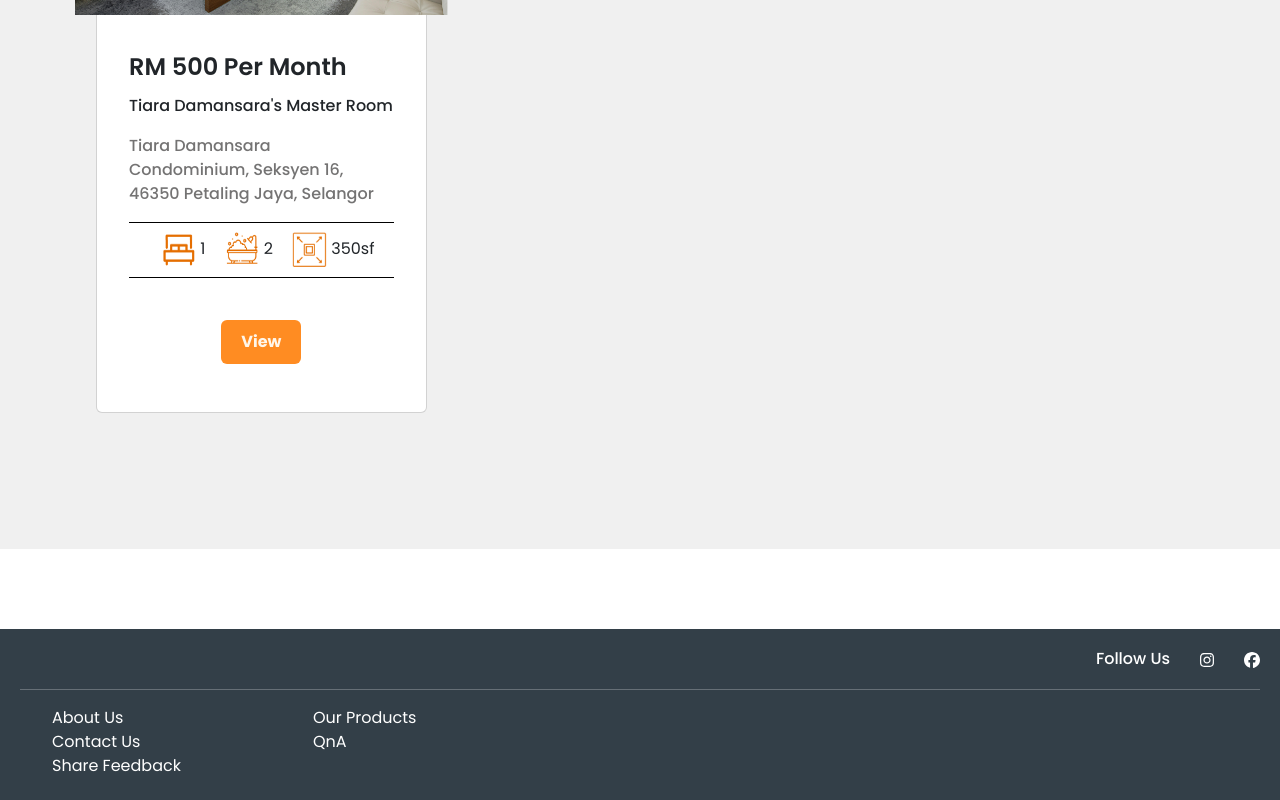
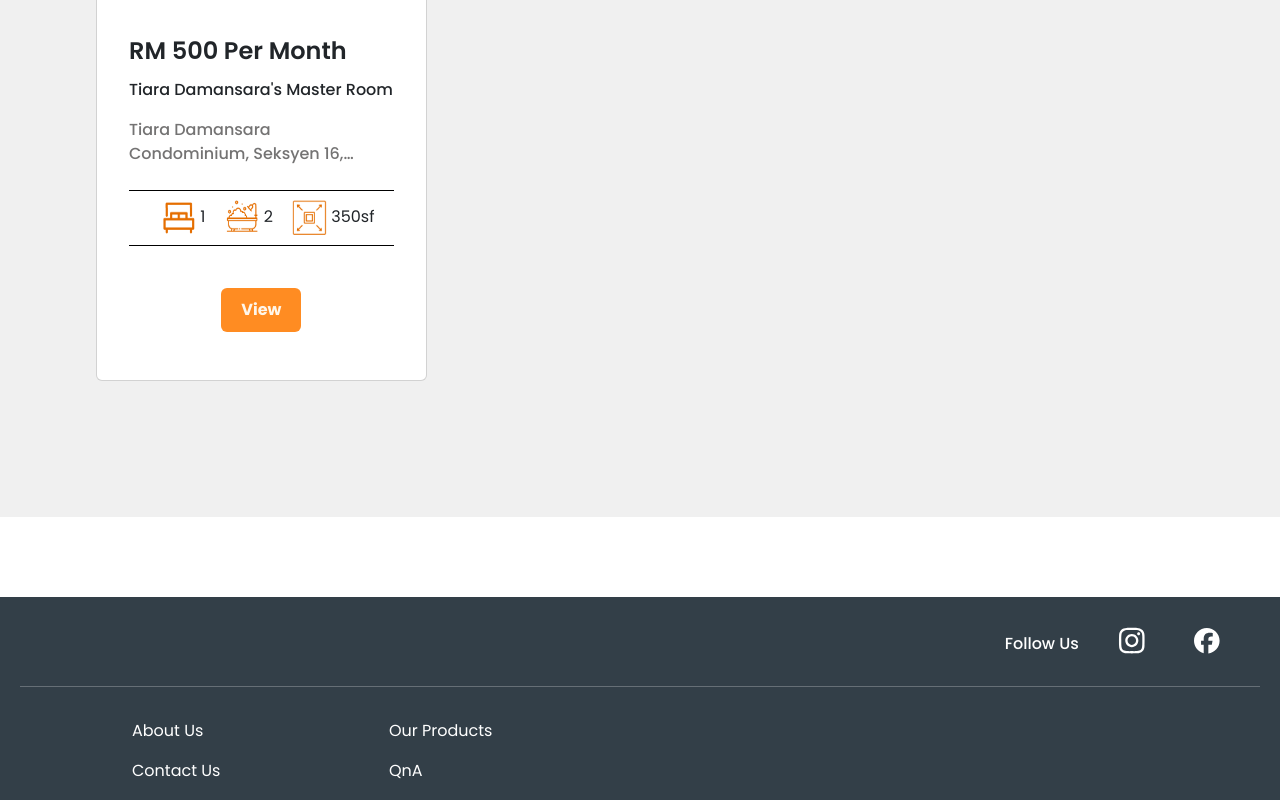
Before and after one commit to heng003/Wellbot_WebApplication, a React (Create React App) app in the folder client/: page /tenantHome in a window 1280 px wide. Shown: the part 2560-3360 px from the top of the page. Built offline with nearby package versions, Linux system fonts and the light colour scheme.

Commit message:
edit footer

```diff
--- a/client/src/GeneralPage/Commercial.jsx
+++ b/client/src/GeneralPage/Commercial.jsx
@@ -1,26 +1,44 @@
 import React, {useState} from "react";
 import './home.css';
+import CardProperty from "../component/CardProperty";
 import 'bootstrap/dist/js/bootstrap.bundle';
 
 const Commercial = () => {
 
     const [selectedOption1, setSelectedOption1] = useState("");
     const [selectedOption2, setSelectedOption2] = useState("");
+    const [isSearchClicked, setIsSearchClicked] = useState(false);
 
-  // Handler functions to update the selected value of each dropdown
     const handleDropdownChange1 = (event) => {
         setSelectedOption1(event.target.value);
     };
-
     const handleDropdownChange2 = (event) => {
         setSelectedOption2(event.target.value);
     };
+
+    const handleSearchButtonClick = () => {
+        setIsSearchClicked(true);
+    };
+
+    // Array of card data objects for frontend demo
+    const cardData = [
+        {
+            imgSrc: "Images/condo2.jpg",
+            cardTitle1: "RM 500 Per Month",
+            cardTitle2: "Tiara Damansara's Master Room",
+            cardText: "Tiara Damansara Condominium, Seksyen 16, 46350 Petaling Jaya, Selangor",
+            roomDetails: ["1", "2", "350sf"]
+        },
+
+    ];
 
     return(
         <div>
             <section id="filter">
                 <div className="container">
-                    <header className="subTitle text-center fs-2 fw-bolder mt-4">Find Your Dream Property</header>
+                    <header className="subTitle text-center fs-2 fw-bolder mt-4">
+                        Find Your Dream Property{isSearchClicked ? "Filter Result/s" : "Recommendations"}
+                    </header>
                     <div class="row row-cols-1 row-cols-md-2 g-5">
                         <div className="col">
                         <label htmlFor="location" className="filterTitle">Location</label>
@@ -52,33 +70,26 @@ const Commercial = () => {
                         </select>
                         </div>
                     </div>
-                    <button className="searchButton" type="button">Search</button>
+                    <button className="searchButton" type="button" onClick={handleSearchButtonClick}>Search</button>
                 </div>
             </section>
 
             <section id="recommendation">
-                <header className="recommendationTitle text-left fs-2 fw-bolder mt-4">Commercial</header>
-                <div class="row row-cols-1 row-cols-md-3 g-5">
-                    <div class="col">
-                        <div class="card h-100">
-                        <img src="Images/condo2.jpg" class="card-img-top" alt="house picture"/>
-                            <div class="card-body">
-                                <h4 class="card-title1">RM 500 Per Month</h4>
-                                <h6 class="card-title2">Tiara Damansara's Master Room</h6>
-                                <p class="card-text">Tiara Damansara Condominium<br></br>Seksyen 16, 46350 Petaling Jaya, Selangor</p>
-
-                                <ul className="room">
-                                    <li className="roomDetails"><img src="Images/bedroom.png" alt="details" width="35" height="35"/> 1</li>
-                                    <li className="roomDetails"><img src="Images/bathroom.png" alt="details" width="35" height="35"/> 2</li>
-                                    <li className="roomDetails"><img src="Images/sqrt.png" alt="details" width="35" height="35"/> 350sf</li>
-                                </ul>
-
-                                <div className="viewButton">
-                                    <button className="searchButton" type="button">View</button>
+                <header className="recommendationTitle text-left fs-2 fw-bolder mt-4">
+                    {isSearchClicked ? "Filter Result/s" : "Recommendations"}
+                </header>
+                <div className="row row-cols-1 row-cols-md-3 g-5">
+                    {cardData.map((card, index) => (
+                    <div key={index} className="col">
+                        <CardProperty
+                            imgSrc={card.imgSrc}
+                            cardTitle={card.cardTitle1}
+                            propertyTitle={card.cardTitle2}
+                            propertyAdd={card.cardText}
+                            roomDetails={card.roomDetails}
+                        />
                     </div>
-                            </div>
-                        </div>
-                    </div>
+                    ))}
                 </div>
                 <br /><br /><br /><br /><br />
             </section>
--- a/client/src/GeneralPage/Condo.jsx
+++ b/client/src/GeneralPage/Condo.jsx
@@ -1,26 +1,51 @@
 import React, {useState} from "react";
 import './home.css';
+import CardProperty from "../component/CardProperty";
 import 'bootstrap/dist/js/bootstrap.bundle';
 
 const Condo = () => {
 
     const [selectedOption1, setSelectedOption1] = useState("");
     const [selectedOption2, setSelectedOption2] = useState("");
+    const [isSearchClicked, setIsSearchClicked] = useState(false);
 
-  // Handler functions to update the selected value of each dropdown
     const handleDropdownChange1 = (event) => {
         setSelectedOption1(event.target.value);
     };
-
     const handleDropdownChange2 = (event) => {
         setSelectedOption2(event.target.value);
     };
+
+    const handleSearchButtonClick = () => {
+        setIsSearchClicked(true);
+    };
+
+    // Array of card data objects for frontend demo
+    const cardData = [
+            {
+            imgSrc: "Images/commercial.jpg",
+            cardTitle1: "RM 500 Per Month",
+            cardTitle2: "Tiara Damansara's Master Room",
+            cardText: "Tiara Damansara Condominium, Seksyen 16, 46350 Petaling Jaya, Selangor",
+            roomDetails: ["1", "2", "350sf"]
+            },
+
+            {
+            imgSrc: "Images/commercial2.jpg",
+            cardTitle1: "RM 500 Per Month",
+            cardTitle2: "Tiara Damansara's Master Room",
+            cardText: "Tiara Damansara Condominium, Seksyen 16, 46350 Petaling Jaya, Selangor",
+            roomDetails: ["1", "2", "350sf"]
+            }
+        ];
 
     return(
         <div>
             <section id="filter">
                 <div className="container">
-                    <header className="subTitle text-center fs-2 fw-bolder mt-4">Find Your Dream Property</header>
+                    <header className="subTitle text-center fs-2 fw-bolder mt-4">
+                        Find Your Dream Property{isSearchClicked ? "Filter Result/s" : "Recommendations"}
+                    </header>
                     <div class="row row-cols-1 row-cols-md-2 g-5">
                         <div className="col">
                         <label htmlFor="location" className="filterTitle">Location</label>
@@ -52,54 +77,30 @@ const Condo = () => {
                         </select>
                         </div>
                     </div>
-                    <button className="searchButton" type="button">Search</button>
+                    <button className="searchButton" type="button" onClick={handleSearchButtonClick}>Search</button>
                 </div>
             </section>
 
             <section id="recommendation">
-                <header className="recommendationTitle text-left fs-2 fw-bolder mt-4">Condo</header>
-                <div class="row row-cols-1 row-cols-md-3 g-5">
-                    <div class="col">
-                        <div class="card h-100">
-                        <img src="Images/condo2.jpg" class="card-img-top" alt="house picture"/>
-                            <div class="card-body">
-                                <h4 class="card-title1">RM 500 Per Month</h4>
-                                <h6 class="card-title2">Tiara Damansara's Master Room</h6>
-                                <p class="card-text">Tiara Damansara Condominium<br></br>Seksyen 16, 46350 Petaling Jaya, Selangor</p>
-
-                                <ul className="room">
-                                    <li className="roomDetails"><img src="Images/bedroom.png" alt="details" width="35" height="35"/> 1</li>
-                                    <li className="roomDetails"><img src="Images/bathroom.png" alt="details" width="35" height="35"/> 2</li>
-                                    <li className="roomDetails"><img src="Images/sqrt.png" alt="details" width="35" height="35"/> 350sf</li>
-                                </ul>
-
-                                <div className="viewButton">
-                                    <button className="searchButton" type="button">View</button>
+                <header className="recommendationTitle text-left fs-2 fw-bolder mt-4">
+                    {isSearchClicked ? "Filter Result/s" : "Recommendations"}
+                </header>
+                <div className="row row-cols-1 row-cols-md-3 g-5">
+                    {cardData.map((card, index) => (
+                    <div key={index} className="col">
+                        <CardProperty
+                            imgSrc={card.imgSrc}
+                            cardTitle={card.cardTitle1}
+                            propertyTitle={card.cardTitle2}
+                            propertyAdd={card.cardText}
+                            roomDetails={card.roomDetails}
+                        />
                     </div>
-                            </div>
-                        </div>
-                    </div>
-                    <div class="col">
-                        <div class="card h-100">
-                        <img src="Images/bungalow.jpg" class="card-img-top" alt="house picture"/>
-                        <div class="card-body">
-                            <h4 class="card-title1">RM 500 Per Month</h4>
-                            <h6 class="card-title2">Tiara Damansara's Master Room</h6>
-                            <p class="card-text">Tiara Damansara Condominium<br></br>Seksyen 16, 46350 Petaling Jaya, Selangor</p>
-                                <ul className="room">
-                                    <li className="roomDetails"><img src="Images/bedroom.png" alt="details" width="35" height="35"/> 1</li>
-                                    <li className="roomDetails"><img src="Images/bathroom.png" alt="details" width="35" height="35"/> 2</li>
-                                    <li className="roomDetails"><img src="Images/sqrt.png" alt="details" width="35" height="35"/> 350sf</li>
-                                </ul>
-                            <div className="viewButton">
-                                <button className="searchButton" type="button">View</button>
-                            </div>
-                        </div>
-                        </div>
-                    </div>
+                    ))}
                 </div>
                 <br /><br /><br /><br /><br />
             </section>
+
         </div>
     );
 }
--- a/client/src/GeneralPage/Home.jsx
+++ b/client/src/GeneralPage/Home.jsx
@@ -1,18 +1,18 @@
 import React, {useState} from "react";
 import './home.css';
 import 'bootstrap/dist/js/bootstrap.bundle';
+import CardProperty from "../component/CardProperty";
 
 const Home = () => {
 
     const [selectedOption1, setSelectedOption1] = useState("");
     const [selectedOption2, setSelectedOption2] = useState("");
     const [selectedOption3, setSelectedOption3] = useState("");
+    const [isSearchClicked, setIsSearchClicked] = useState(false);
 
-  // Handler functions to update the selected value of each dropdown
     const handleDropdownChange1 = (event) => {
         setSelectedOption1(event.target.value);
     };
-
     const handleDropdownChange2 = (event) => {
         setSelectedOption2(event.target.value);
     };
@@ -20,6 +20,45 @@ const Home = () => {
     const handleDropdownChange3 = (event) => {
         setSelectedOption3(event.target.value);
     };
+
+    const handleSearchButtonClick = () => {
+        setIsSearchClicked(true);
+    };
+
+    // Array of card data objects for frontend demo
+    const cardData = [
+            {
+            imgSrc: "Images/condo2.jpg",
+            cardTitle1: "RM 500 Per Month",
+            cardTitle2: "Tiara Damansara's Master Room",
+            cardText: "Tiara Damansara Condominium, Seksyen 16, 46350 Petaling Jaya, Selangor abababab abababa abababa abababa abababa",
+            roomDetails: ["1", "2", "350sf"]
+            },
+
+            {
+            imgSrc: "Images/bungalow.jpg",
+            cardTitle1: "RM 500 Per Month",
+            cardTitle2: "Tiara Damansara's Master Room",
+            cardText: "Tiara Damansara Condominium, Seksyen 16, 46350 Petaling Jaya, Selangor",
+            roomDetails: ["1", "2", "350sf"]
+            },
+
+            {
+            imgSrc: "Images/commercial.jpg",
+            cardTitle1: "RM 500 Per Month",
+            cardTitle2: "Tiara Damansara's Master Room",
+            cardText: "Tiara Damansara Condominium, Seksyen 16, 46350 Petaling Jaya, Selangor",
+            roomDetails: ["1", "2", "350sf"]
+            },
+
+            {
+            imgSrc: "Images/commercial2.jpg",
+            cardTitle1: "RM 500 Per Month",
+            cardTitle2: "Tiara Damansara's Master Room",
+            cardText: "Tiara Damansara Condominium, Seksyen 16, 46350 Petaling Jaya, Selangor",
+            roomDetails: ["1", "2", "350sf"]
+            }
+        ];
 
     return(
         <div>
@@ -32,7 +71,9 @@ const Home = () => {
 
                 <section id="filter">
                     <div className="container">
-                        <header className="subTitle text-center fs-2 fw-bolder mt-4">Find Your Dream Property</header>
+                        <header className="subTitle text-center fs-2 fw-bolder mt-4">
+                            Find Your Dream Property{isSearchClicked ? "Filter Result/s" : "Recommendations"}
+                        </header>
                         <div className="row row-cols-1 row-cols-md-3 g-5">
                             <div className="col">
                             <label htmlFor="propertyType" className="filterTitle">Property Type</label>
@@ -78,87 +119,26 @@ const Home = () => {
                             </select>
                             </div>
                         </div>
-                        <button className="searchButton" type="button">Search</button>
+                        <button className="searchButton" type="button" onClick={handleSearchButtonClick}>Search</button>
                     </div>
                 </section>
 
                 <section id="recommendation">
-                    <header className="recommendationTitle text-left fs-2 fw-bolder mt-4">Recommendations</header>
-                    <div class="row row-cols-1 row-cols-md-3 g-5">
-                        <div class="col">
-                            <div class="card h-100">
-                            <img src="Images/condo2.jpg" class="card-img-top" alt="house picture"/>
-                                <div class="card-body">
-                                    <h4 class="card-title1">RM 500 Per Month</h4>
-                                    <h6 class="card-title2">Tiara Damansara's Master Room</h6>
-                                    <p class="card-text">Tiara Damansara Condominium<br></br>Seksyen 16, 46350 Petaling Jaya, Selangor</p>
-
-                                    <ul className="room">
-                                        <li className="roomDetails"><img src="Images/bedroom.png" alt="details" width="35" height="35"/> 1</li>
-                                        <li className="roomDetails"><img src="Images/bathroom.png" alt="details" width="35" height="35"/> 2</li>
-                                        <li className="roomDetails"><img src="Images/sqrt.png" alt="details" width="35" height="35"/> 350sf</li>
-                                    </ul>
-
-                                    <div className="viewButton">
-                                        <a href="#"><button className="searchButton" type="button">View</button></a>
+                    <header className="recommendationTitle text-left fs-2 fw-bolder mt-4">
+                        {isSearchClicked ? "Filter Result/s" : "Recommendations"}
+                    </header>
+                    <div className="row row-cols-1 row-cols-md-3 g-5">
+                        {cardData.map((card, index) => (
+                        <div key={index} className="col">
+                            <CardProperty
+                                imgSrc={card.imgSrc}
+                                cardTitle={card.cardTitle1}
+                                propertyTitle={card.cardTitle2}
+                                propertyAdd={card.cardText}
+                                roomDetails={card.roomDetails}
+                            />
                         </div>
-                                </div>
-                            </div>
-                        </div>
-                        <div class="col">
-                            <div class="card h-100">
-                            <img src="Images/bungalow.jpg" class="card-img-top" alt="house picture"/>
-                            <div class="card-body">
-                                <h4 class="card-title1">RM 500 Per Month</h4>
-                                <h6 class="card-title2">Tiara Damansara's Master Room</h6>
-                                <p class="card-text">Tiara Damansara Condominium<br></br>Seksyen 16, 46350 Petaling Jaya, Selangor</p>
-                                    <ul className="room">
-                                        <li className="roomDetails"><img src="Images/bedroom.png" alt="details" width="35" height="35"/> 1</li>
-                                        <li className="roomDetails"><img src="Images/bathroom.png" alt="details" width="35" height="35"/> 2</li>
-                                        <li className="roomDetails"><img src="Images/sqrt.png" alt="details" width="35" height="35"/> 350sf</li>
-                                    </ul>
-                                <div className="viewButton">
-                                    <a href="#"><button className="searchButton" type="button">View</button></a>
-                                </div>
-                            </div>
-                            </div>
-                        </div>
-                        <div class="col">
-                            <div class="card h-100">
-                            <img src="Images/commercial.jpg" class="card-img-top" alt="house picture"/>
-                            <div class="card-body">
-                                <h4 class="card-title1">RM 500 Per Month</h4>
-                                <h6 class="card-title2">Tiara Damansara's Master Room</h6>
-                                <p class="card-text">Tiara Damansara Condominium<br></br>Seksyen 16, 46350 Petaling Jaya, Selangor</p>
-                                <ul className="room">
-                                    <li className="roomDetails"><img src="Images/bedroom.png" alt="details" width="35" height="35"/> 1</li>
-                                    <li className="roomDetails"><img src="Images/bathroom.png" alt="details" width="35" height="35"/> 2</li>
-                                    <li className="roomDetails"><img src="Images/sqrt.png" alt="details" width="35" height="35"/> 350sf</li>
-                                </ul>
-                                <div className="viewButton">
-                                    <a href="#"><button className="searchButton" type="button">View</button></a>
-                                </div>
-                            </div>
-                            </div>
-                        </div>
-                        <div class="col">
-                            <div class="card h-100">
-                            <img src="Images/commercial2.jpg" class="card-img-top" alt="house picture"/>
-                            <div class="card-body">
-                                <h4 class="card-title1">RM 500 Per Month</h4>
-                                <h6 class="card-title2">Tiara Damansara's Master Room</h6>
-                                <p class="card-text">Tiara Damansara Condominium<br></br>Seksyen 16, 46350 Petaling Jaya, Selangor</p>
-                                <ul className="room">
-                                    <li className="roomDetails"><img src="Images/bedroom.png" alt="details" width="35" height="35"/> 1</li>
-                                    <li className="roomDetails"><img src="Images/bathroom.png" alt="details" width="35" height="35"/> 2</li>
-                                    <li className="roomDetails"><img src="Images/sqrt.png" alt="details" width="35" height="35"/> 350sf</li>
-                                </ul>
-                                <div className="viewButton">
-                                    <a href="#"><button className="searchButton" type="button">View</button></a>
-                                </div>
-                            </div>
-                            </div>
-                        </div>
+                        ))}
                     </div>
                     <br /><br /><br /><br /><br />
                 </section>
--- a/client/src/GeneralPage/footer.css
+++ b/client/src/GeneralPage/footer.css
@@ -9,24 +9,35 @@
     font-size: 1em;
     display: flex;
     justify-content: flex-end;
-    column-gap: 30px;
+    column-gap: 2.5em;
+    align-items: center;
+    padding-right: 2.5em;
+    padding-block: 0.6em;
 }
 
 .social_links_row h2{
-    margin: -0px;
+    margin: 0;
     font-size: 1em;
 }
 
-.social_links_row a{
+.social_links_row a {
+    margin-right: 10px;
     color: white;
+}
+
+.social_links_row a:last-child {
+    margin-right: 0;
+}
+
+.social_links_row svg {
+    width: 1.6em;
+    height: auto;
 }
 
 #footer_backgroundColor .nav-footer {
     display: flex;
-}
-
-#footer_backgroundColor .nav_col1{
-    margin-right: 100px;
+    padding-block: 1em;
+    gap: 6em;
 }
 
 #footer_backgroundColor .nav-footer a{
@@ -37,4 +48,14 @@
 
 .footer_copyright{
     text-align: center;
+    padding-block: 0.6em;
 }
+
+.nav_col1 ul li,
+.nav_col2 ul li {
+    margin-bottom: 1em;
+}
+
+.nav_col1 ul li {
+    padding-left: 5em;
+}
--- a/client/src/GeneralPage/home.css
+++ b/client/src/GeneralPage/home.css
@@ -139,6 +139,16 @@
     color: rgba(23, 22, 22, 0.6);
     font-weight:500;
     padding-top: 10px;
+    overflow: hidden;
+    text-overflow: ellipsis;
+    display: -webkit-box;
+    -webkit-line-clamp: 2; /* Number of lines to show before truncating */
+    -webkit-box-orient: vertical;
+}
+
+
+#recommendation .card-desription-container {
+    padding-bottom: 1.5em;
 }
 
 #recommendation .viewButton,
@@ -175,6 +185,7 @@
     padding-top: 10px;
 }
 
-.card {
+#recommendation .card {
+    padding-inline: 1em;
     padding-inline: 1em;
 }
--- a/client/src/LandlordPOV/landlord_history.css
+++ b/client/src/LandlordPOV/landlord_history.css
@@ -52,7 +52,6 @@
     background-color: #FFFBF4;
     background-size: 0.9em; /* Adjust the size of the arrow as needed */
   }
-
 
 .custom-options {
     position: absolute;
@@ -124,7 +123,6 @@
     border: 0;
   }
 
-
   .history-table tr {
     position: relative; /* Needed for positioning the pseudo-element */
   }
@@ -176,7 +174,6 @@
     align-items: center;
   }
 
-
 .downloadIcon{
     margin-right: 1.2em;
     cursor: pointer;
--- a/client/src/TenantPOV/TenantHome.jsx
+++ b/client/src/TenantPOV/TenantHome.jsx
@@ -23,7 +23,7 @@ const TenantHome = () => {
     };
 
     const handleSearchButtonClick = () => {
-        setIsSearchClicked(true); // Set search button clicked to true
+        setIsSearchClicked(true);
     };
 
     // Array of card data objects for frontend demo
--- a/client/src/component/CardProperty.jsx
+++ b/client/src/component/CardProperty.jsx
@@ -16,10 +16,12 @@ const CardProperty = ({ imgSrc, cardTitle, propertyTitle, propertyAdd, roomDetai
     return (
         <div className="card h-100" onClick={handleViewProperty}>
             <img src={imgSrc} className="card-img-top" alt="propertyImage" />
-            <div className="card-body">
-                <h4 className="card-title1">{cardTitle}</h4>
-                <h6 className="card-title2">{propertyTitle}</h6>
-                <p className="card-text">{propertyAdd}</p>
+            <div className="card-body d-flex flex-column justify-content-between">
+                <div className="card-desription-container">
+                    <h4 className="card-title1">{cardTitle}</h4>
+                    <h6 className="card-title2">{propertyTitle}</h6>
+                    <p className="card-text">{propertyAdd}</p>
+                </div>
 
                 <ul className="room">
                     {roomDetails.map((detail, index) => (
```
Also changed, not shown: client/src/TenantPOV/ViewProperty.jsx (+21 -7 lines). Lines whose indentation alone changed are shown as unchanged.
